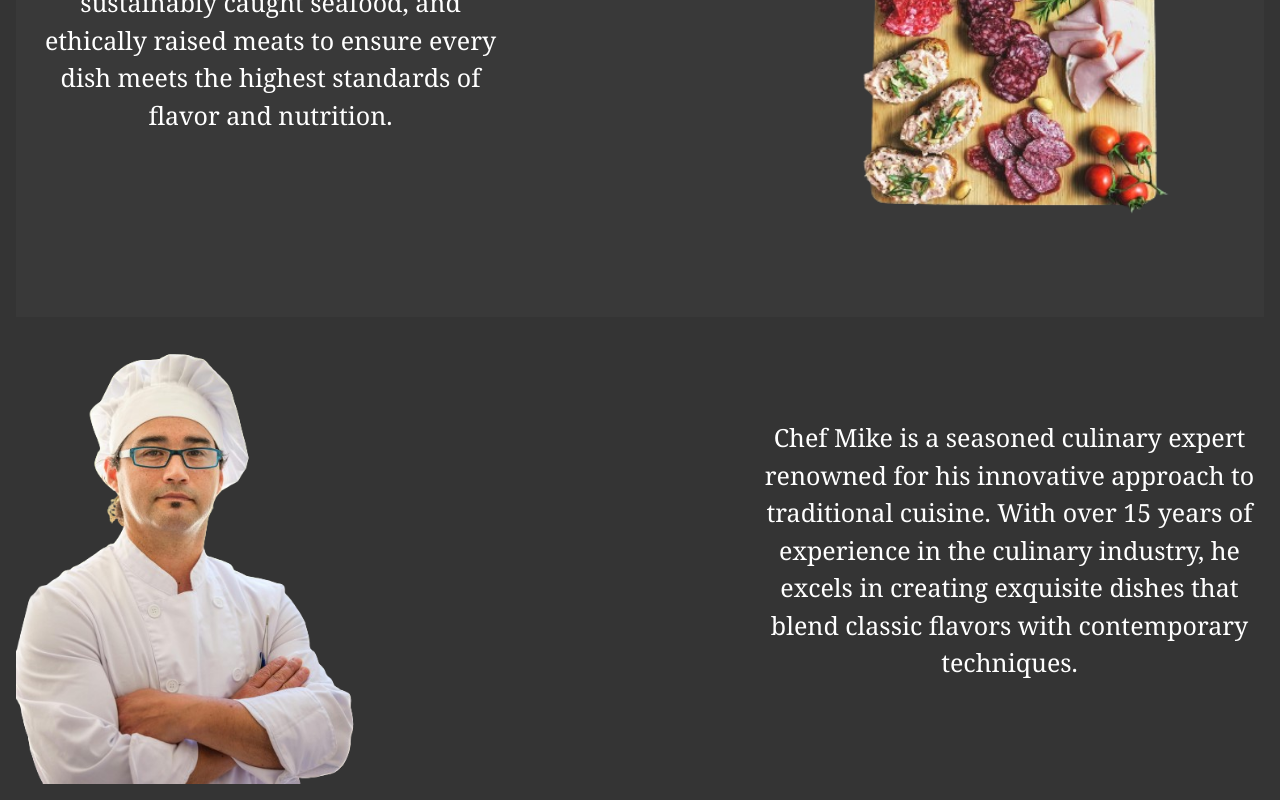
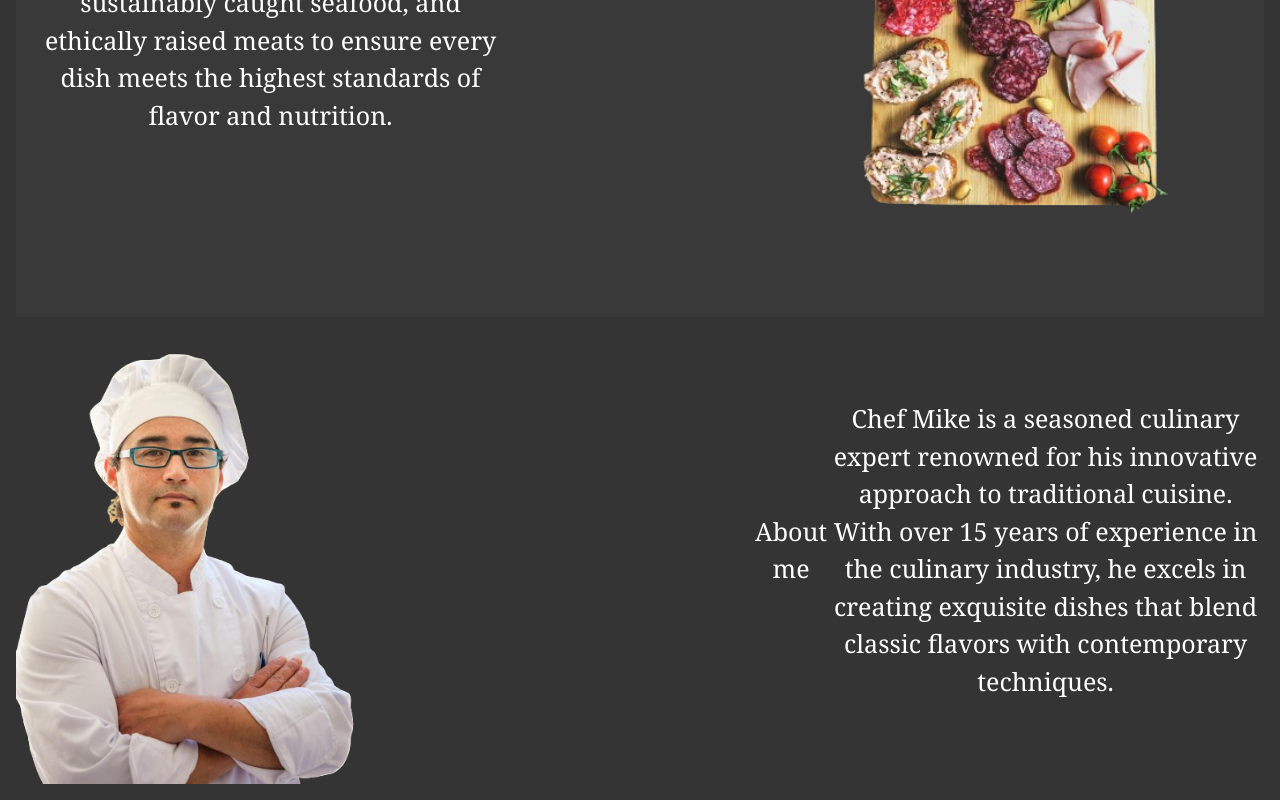
Before and after one commit to ottorst/proyectofinal, a Next.js app in the folder front/: page / in a window 1280 px wide. Shown: the part 893-1693 px from the top of the page. Built offline with nearby package versions, Linux system fonts and the light colour scheme.

Commit message:
about me prueba

```diff
--- a/front/src/components/home/Home.tsx
+++ b/front/src/components/home/Home.tsx
@@ -23,6 +23,7 @@ const Home:React.FC = () => {
         </div>
 
         <div className="relative w-full md:w-[509px] md:h-[423px] flex items-center text-center font-serif text-[20px] md:text-[25px] order-1 lg:order-2">
+          <h2>About me</h2>
           <h1>Chef Mike is a seasoned culinary expert renowned for his innovative approach to traditional cuisine. With over 15 years of experience in the culinary industry, he excels in creating exquisite dishes that blend classic flavors with contemporary techniques.</h1>
         </div>
       </div>
```
